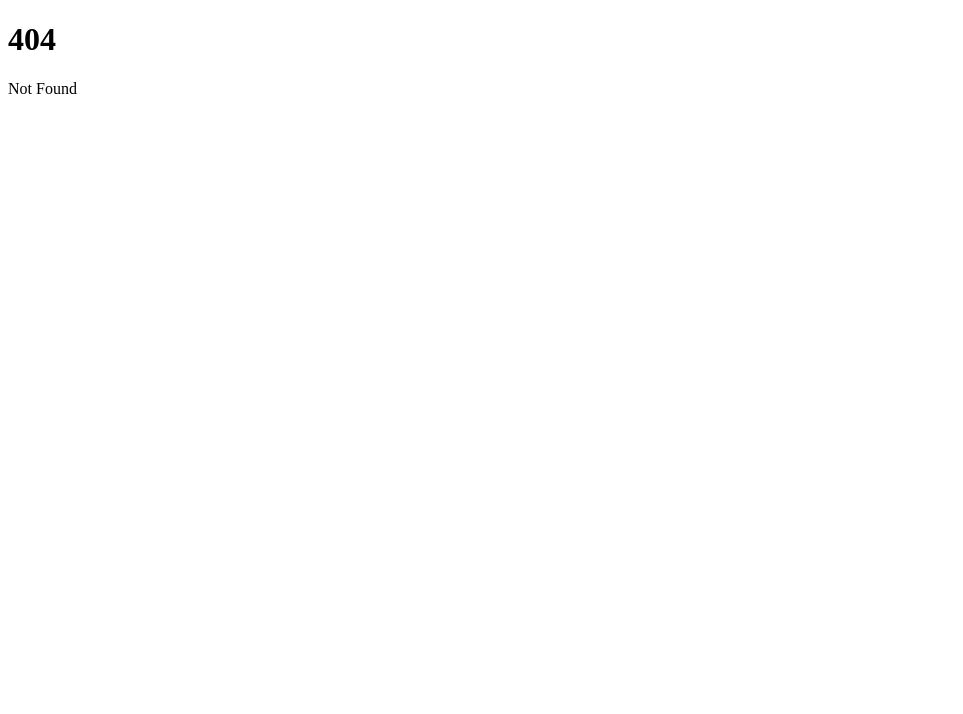
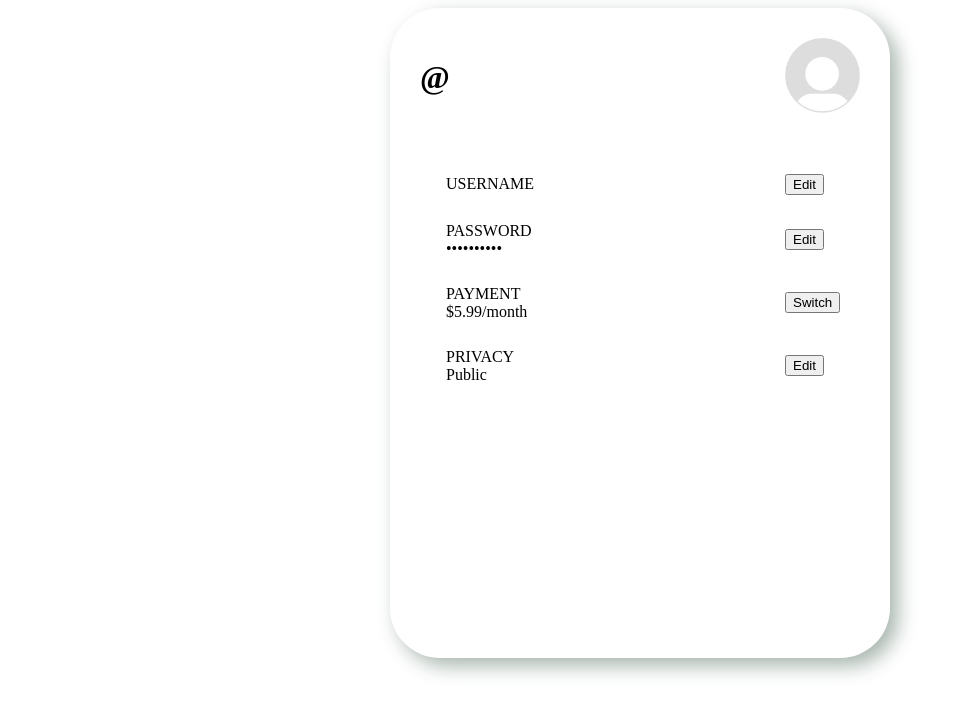
Before and after one commit to uol-feps-soc-comp2913-2324s2-classroom/team-project-team-12, a SvelteKit app: page /account in a window 1280 px wide. Before the commit this address had no page. Shown: the top 714 px of the page, without its empty margins (0-963 px from the left). Built offline with nearby package versions, Linux system fonts and the light colour scheme.

Commit message:
Started account page.

```diff
--- a/package.json
+++ b/package.json
@@ -46,6 +46,7 @@
 		"cookie-parser": "^1.4.6",
 		"express": "^4.18.3",
 		"express-session": "^1.18.0",
+		"js-cookie": "^3.0.5",
 		"jsonwebtoken": "^9.0.2"
 	},
 	"prisma": {
--- /dev/null
+++ b/src/routes/account/+page.svelte
@@ -0,0 +1,50 @@
+<script>
+    import Data from './data.svelte';
+    import profilepic from '$lib/pfp.png'
+</script>
+
+<div class="account-info">
+    <div class="header">
+        <div class="name">
+            <h1>@</h1>
+        </div>
+        <div class="picture">
+            <img src="{profilepic}" alt="">
+        </div>
+    </div>
+    <div class="data">
+        <Data />
+    </div>
+</div>
+
+<style>
+    .account-info {
+        height: 650px;
+        width: 500px;
+        margin: auto auto;
+        background-color: white;
+        box-shadow: 8px 8px 20px #a8b6ae;
+        border-radius: 50px;
+        position: relative;
+        overflow: hidden;
+    }
+
+    .header {
+        margin: 30px;
+        justify-content: space-between;
+        display: flex;
+    }
+
+    .name, .picture {
+        position: relative;
+    }
+
+    .data {
+        margin: 30px;
+    }
+
+    img {
+        max-width: 75px;
+        max-height: 75px;
+    }
+</style>
--- /dev/null
+++ b/src/routes/account/data.svelte
@@ -0,0 +1,32 @@
+<script>
+    import { onMount } from 'svelte';
+</script>
+
+<table>
+    <tr>
+        <td>USERNAME<br></td>
+        <td><button>Edit</button></td>
+    </tr>
+    <tr>
+        <td>PASSWORD<br>••••••••••</td>
+        <td><button>Edit</button></td>
+    </tr>
+    <tr>
+        <td>PAYMENT<br>$5.99/month</td>
+        <td><button>Switch</button></td>
+    </tr>
+    <tr>
+        <td>PRIVACY<br>Public</td>
+        <td><button>Edit</button></td>
+    </tr>
+</table>
+
+<style>
+    table {
+        border-spacing: 25px;
+    }
+
+    td{
+        padding-right: 225px;
+    }
+</style>
--- a/src/routes/guarded/+page.server.ts
+++ b/src/routes/guarded/+page.server.ts
@@ -11,8 +11,6 @@ export const load = (async ({ cookies }) => {
         },
     });
 
-    let name = '';
-
     if(user){
         console.log(user.username);
     }
--- a/src/routes/login/login.svelte
+++ b/src/routes/login/login.svelte
@@ -28,8 +28,8 @@
             loginMessage = result.message || 'Invalid username or password';
         }
         } catch (error) {
-        console.error('Error during login:', error);
-        loginMessage = 'Internal Server Error';
+            console.error('Error during login:', error);
+            loginMessage = 'Internal Server Error';
         }
     };
 </script>
```
Also changed, not shown: src/lib/pfp.png (added), src/routes/account/+page.server.ts (added), 1 other file (tests, documents, lock files or other folders).
